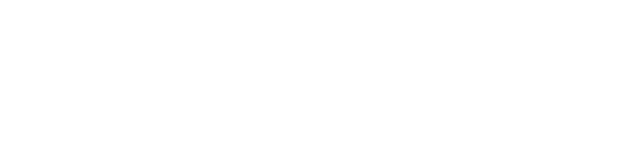
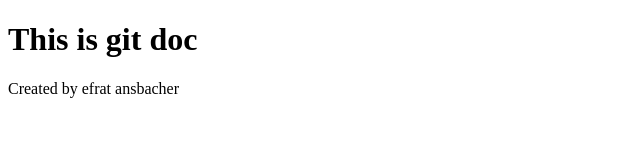
Before and after one commit to EfratAnsbacher/shushan2, a plain HTML site: page index.html in a window 1280 px wide. Shown: the whole page, without its empty margins (0-640 px from the left). Drawn offline with Linux system fonts and the light colour scheme.

Commit message:
add some text to index.html file

```diff
--- a/index.html
+++ b/index.html
@@ -6,6 +6,8 @@
     <title>Document</title>
 </head>
 <body>
+    <h1>This is git doc</h1>
+    <p>Created by efrat ansbacher</p>
 
 </body>
 </html>
```
Also changed, not shown: starter.txt.
